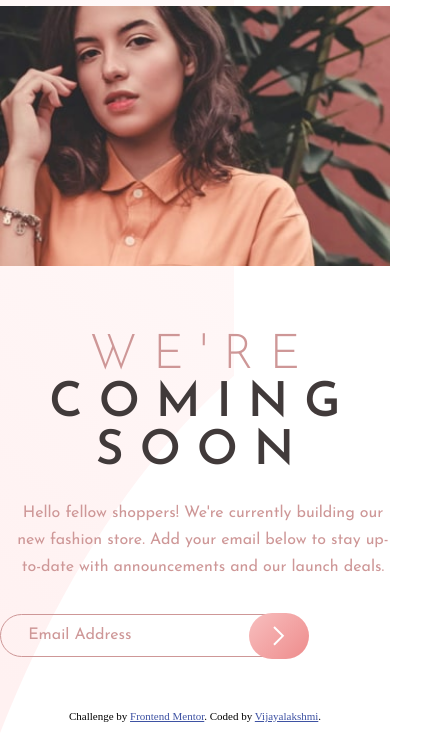
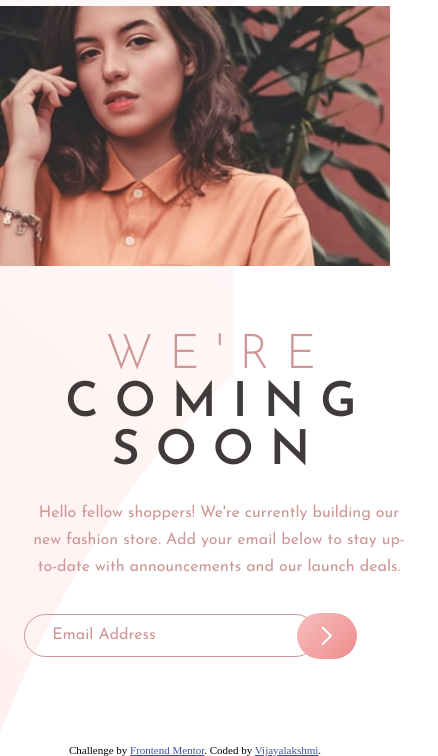
Before and after one commit to VijayalakshmiGanesh/base-apparel-coming-soon-master, a plain HTML site: page index.html in a window 390 px wide. Shown: the part 111-867 px from the top of the page, 438 px wide, since content can reach past the window. Before the commit the page ends 844 px from the top, so only its background shows below. Drawn offline with Linux system fonts and the light colour scheme.

Commit message:
mobile draft version 3

```diff
--- a/style1.css
+++ b/style1.css
@@ -197,8 +197,8 @@ input {
 
     .desc {
         text-align: center;
-        margin: 0 0.3rem;
-        padding: 0 0.2rem 1rem;
+        margin: 0 1rem;
+        padding: 0 0.5rem 1rem;
         width: 100vw;
 
     }
@@ -216,7 +216,7 @@ input {
         width: 13rem;
         padding: 0.8rem 3.5rem 0.8rem 1.7rem;
         /* margin: 1rem 2rem; */
-        margin: 1rem 0;
+        margin: 1rem 1.5rem;
 
     }
 
@@ -231,4 +231,7 @@ input {
         margin: 0;
     }
 
+    .attribution {
+        position: relative;
+    }
 }
```
